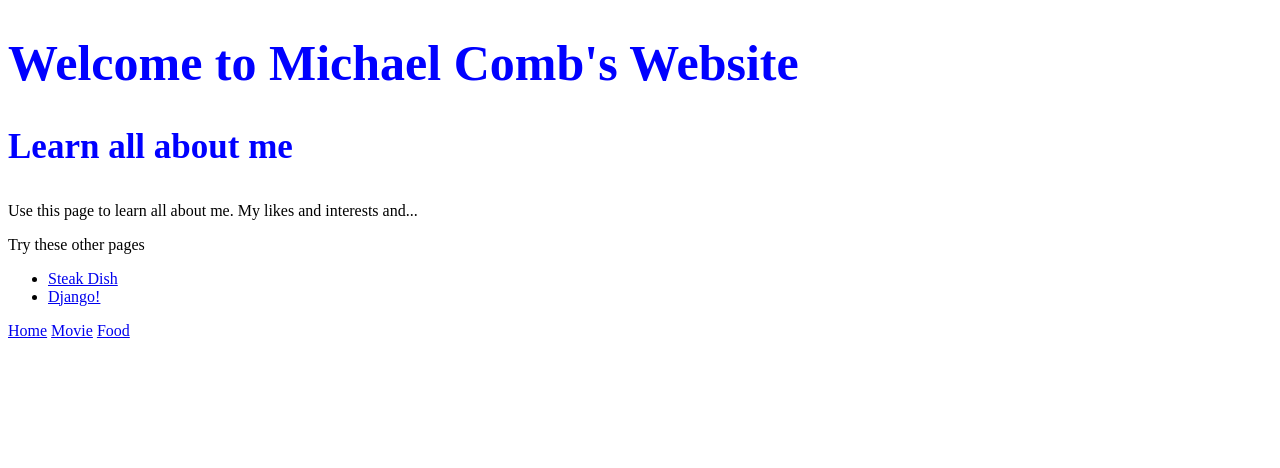
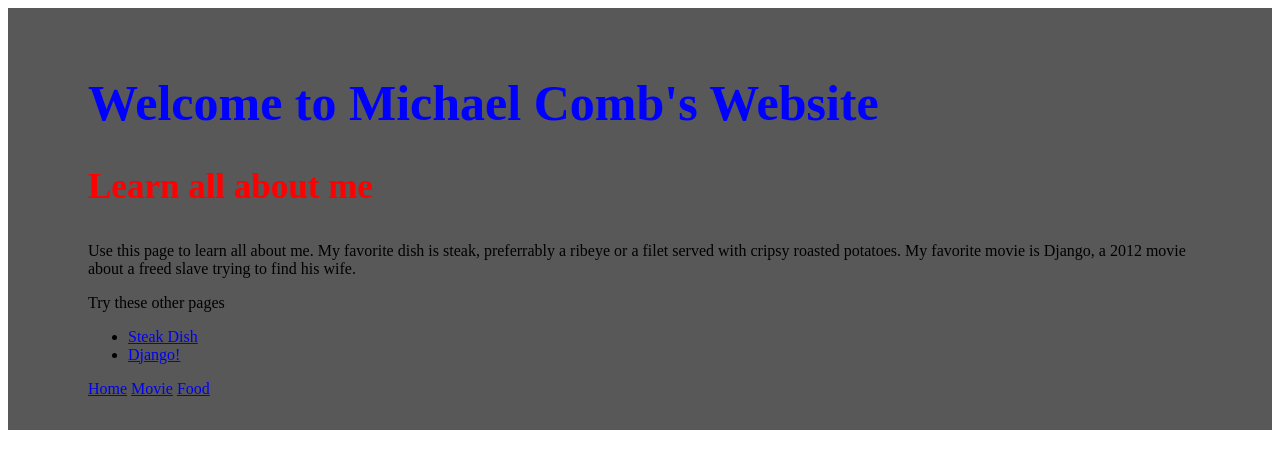
Before and after one commit to mcombs1/mcombs1.github.io, a plain HTML site: page index.html in a window 1280 px wide. Drawn offline with Linux system fonts and the light colour scheme; files that its build step writes are made by us from their sources.

Commit message:
Style changes

```diff
--- a/index.html
+++ b/index.html
@@ -2,13 +2,13 @@
 <html>
     <head>
         <title>Michael Combs.com!</title>
-        <link href="css/style.css" rel="stylesheet" type="text/css"/>
+        <link href="styles/style.css" rel="stylesheet" type="text/css"/>
     </head>
     <body>
-
+        <div>
             <h1 class="h1">Welcome to Michael Comb's Website</h1>
             <h3 class="h3">Learn all about me</h3>
-    <p>Use this page to learn all about me. My likes and interests and...</p>
+            <p>Use this page to learn all about me. My favorite dish is steak, preferrably a ribeye or a filet served with cripsy roasted potatoes. My favorite movie is Django, a 2012 movie about a freed slave trying to find his wife.</p>
                 <p>Try these other pages</p>
                 <ul>
                     <li><a href="html/food.html">Steak Dish</a></li>
@@ -20,6 +20,6 @@
               <a href="./html/movie.html">Movie</a>
               <a href="./html/food.html">Food</a>
             </nav>
-
+        </div>
     </body>
 </html>
--- a/styles/style.css
+++ b/styles/style.css
@@ -5,6 +5,11 @@ h1 {
 }
 
 h3 {
-  color: blue;
+  color: red;
   font-size: 35px;
 }
+
+div {
+  background: rgb(88, 88, 88);
+  padding: 2rem 5rem;
+}
```
Also changed, not shown: html/food.html (+3 -2 lines), html/movie.html (+2 -2 lines). Lines whose indentation alone changed are shown as unchanged.
